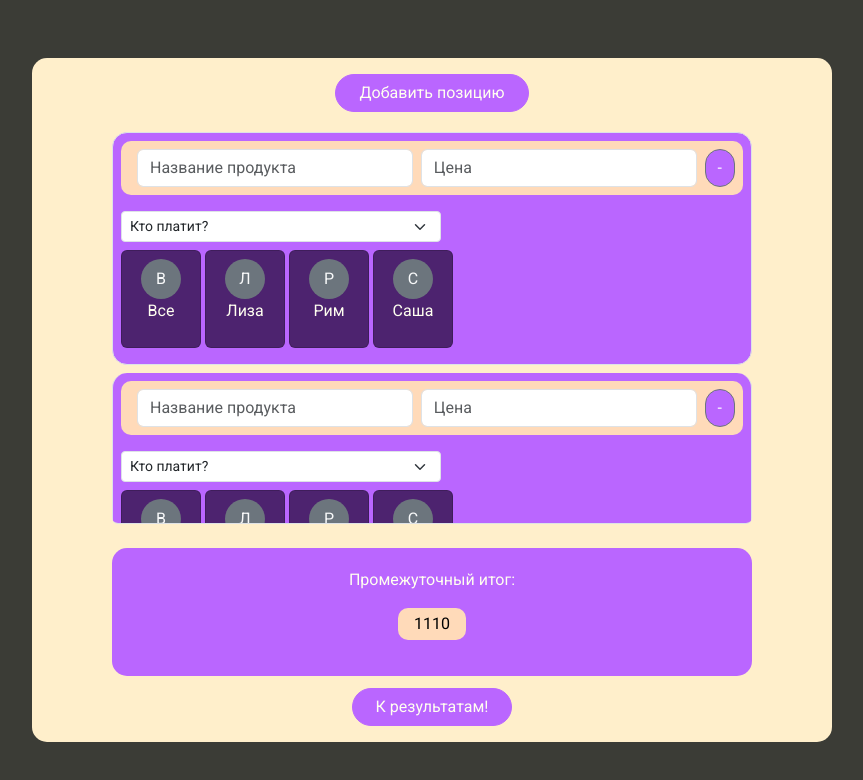
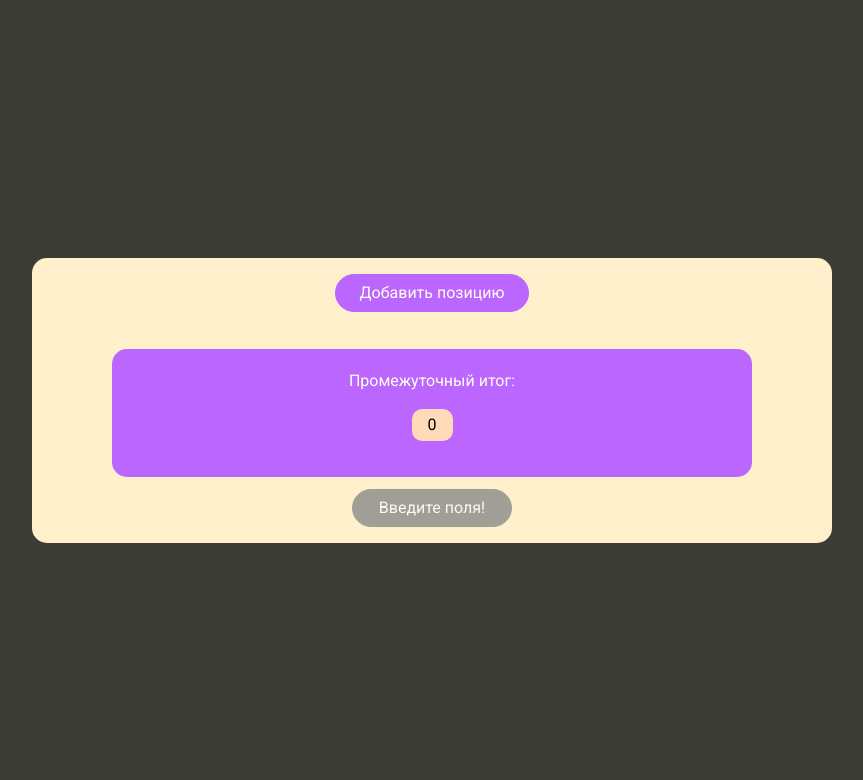
Before and after one commit to RimKhai/pay-divide, a Vue app: page /products in a window 1280 px wide. Shown: the top 780 px of the page, without its empty margins (208-1071 px from the left). Built offline with nearby package versions, Linux system fonts and the light colour scheme.

Commit message:
Some fixes

```diff
--- a/src/stores/MemberStore.js
+++ b/src/stores/MemberStore.js
@@ -10,18 +10,6 @@ export const useMemberStore = defineStore("memberStore", {
                 cost: Number
             }
             */
-            {
-                id: 1,
-                name: "Лиза",
-            },
-            {
-                id: 2,
-                name: "Рим",
-            },
-            {
-                id: 3,
-                name: "Саша",
-            }
         ],
     }),
     actions: {
--- a/src/stores/ProductStore.js
+++ b/src/stores/ProductStore.js
@@ -14,42 +14,6 @@ export const useProductStore = defineStore("productStore", {
                 whoPays: Number
             }
             */
-            {
-                id: 1,
-                name: "String",
-                cost: 10,
-                flags: {
-                    "All" : true,
-                    1 : true,
-                    2 : true,
-                    3 : true
-                },
-                whoPays: 1
-            },
-            {
-                id: 2,
-                name: "Cucumber",
-                cost: 100,
-                flags: {
-                    "All" : true,
-                    1 : true,
-                    2 : true,
-                    3 : true
-                },
-                whoPays: 2
-            },
-            {
-                id: 3,
-                name: "Pomo",
-                cost: 1000,
-                flags: {
-                    "All" : true,
-                    1 : true,
-                    2 : true,
-                    3 : true,
-                },
-                whoPays: 2
-            }
         ],
     }),
     actions: {
--- a/src/views/ResultsView.vue
+++ b/src/views/ResultsView.vue
@@ -9,9 +9,6 @@ const memberStore = useMemberStore();
 const resultStore = useResultStore();
 
 resultStore.setResults(memberStore.homies, productStore.products);
-
-console.log(memberStore.homies);
-console.log(productStore.products);
 </script>
 <template>
     <BaseBlock>
```
Also changed, not shown: src/stores/ResultsStore.js (+0 -24 lines).
